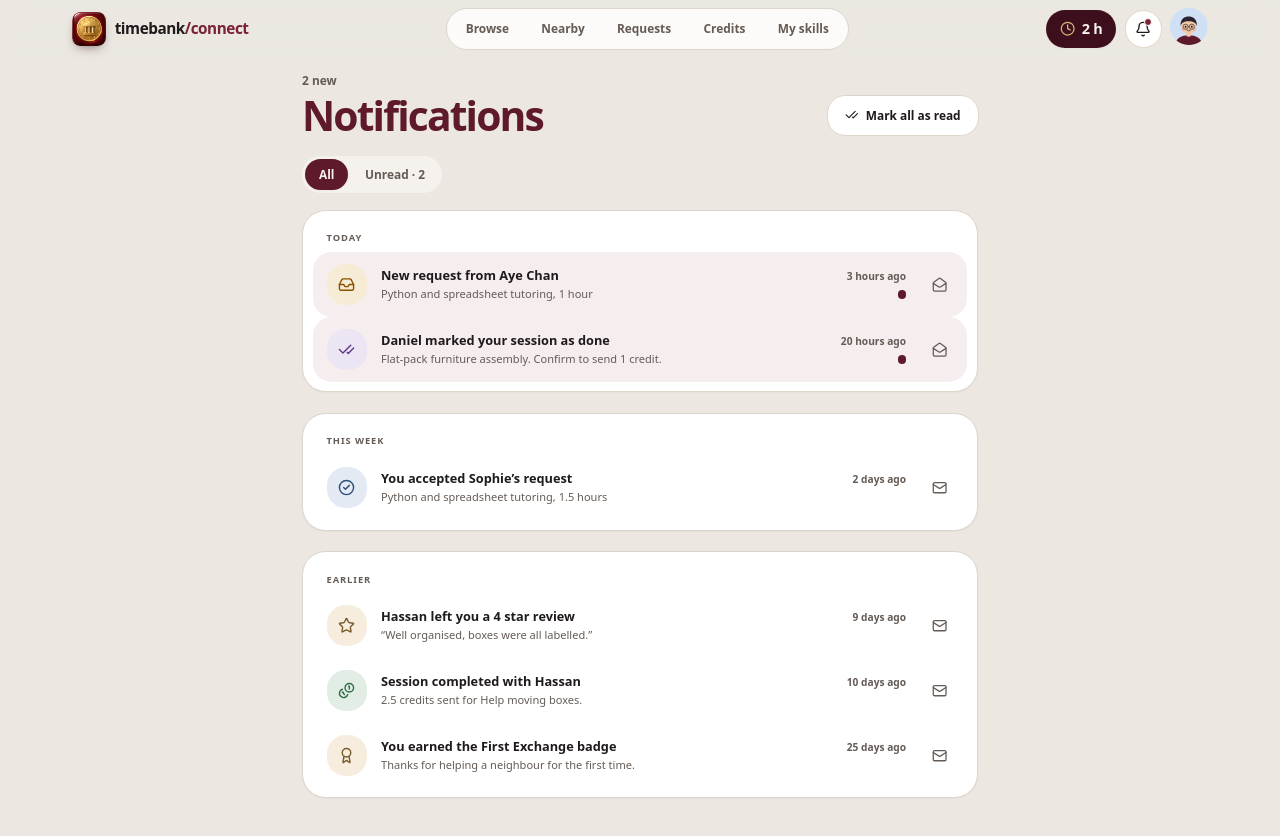
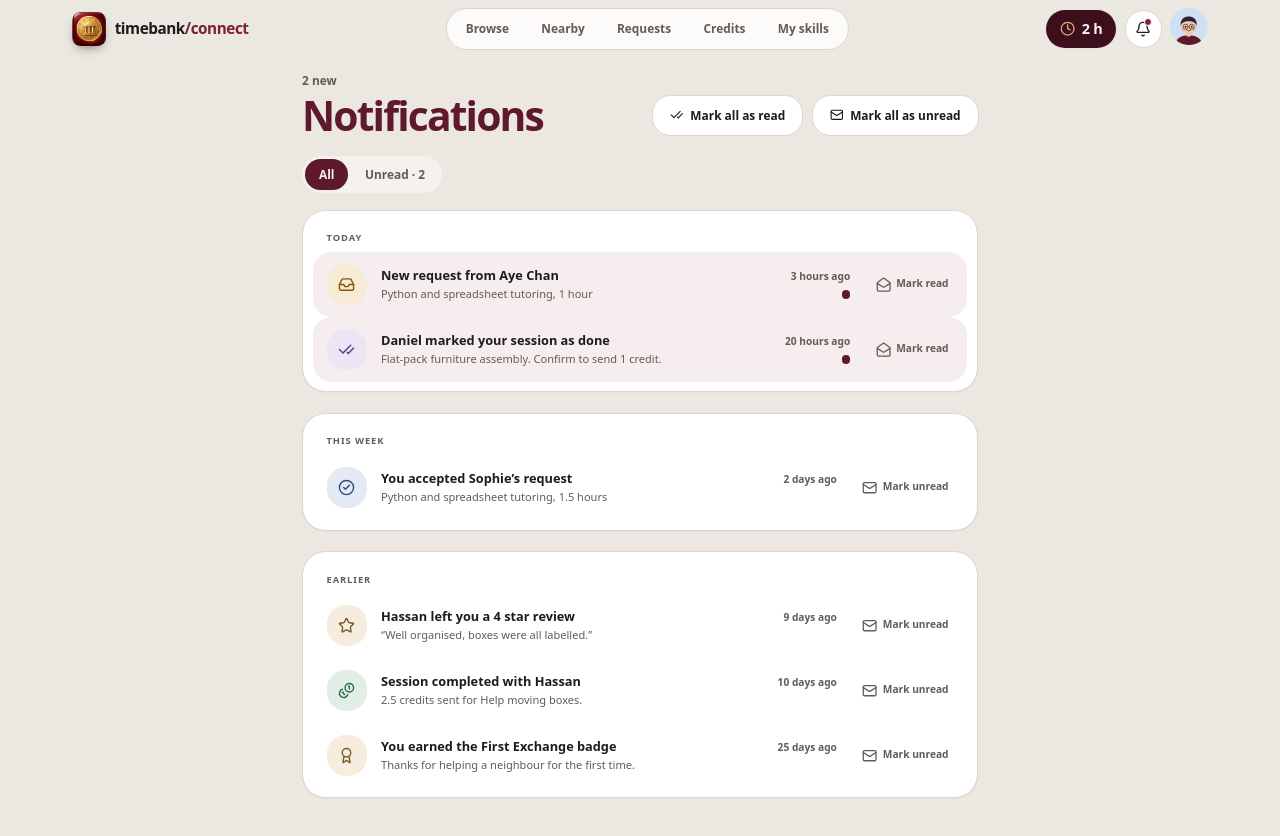
Before and after one commit to kaxlon33/TimeBank_Connect, a React (Vite) app in the folder apps/web/: page /notifications in a window 1280 px wide. Shown: the top 836 px of the page. Built offline with nearby package versions, Linux system fonts and the light colour scheme.

Commit message:
feat(web): add mark all as unread and labelled per-row read toggle on notifications (#13)

```diff
--- a/apps/web/src/features/notifications/NotificationRow.tsx
+++ b/apps/web/src/features/notifications/NotificationRow.tsx
@@ -67,9 +67,10 @@ export function NotificationRow({ notification: n, index, onOpen, onToggleRead }
           onClick={onToggleRead}
           aria-label={unread ? 'Mark as read' : 'Mark as unread'}
           title={unread ? 'Mark as read' : 'Mark as unread'}
-          className="press grid size-10 shrink-0 place-items-center rounded-xl text-muted-foreground hover:bg-card hover:text-wine-700"
+          className="press flex h-10 shrink-0 items-center gap-1.5 rounded-xl px-2.5 text-xs font-bold text-muted-foreground hover:bg-card hover:text-wine-700"
         >
           {unread ? <MailOpen className="size-[18px]" aria-hidden="true" /> : <Mail className="size-[18px]" aria-hidden="true" />}
+          <span className="max-sm:sr-only">{unread ? 'Mark read' : 'Mark unread'}</span>
         </button>
       </div>
     </li>
--- a/apps/web/src/lib/api.ts
+++ b/apps/web/src/lib/api.ts
@@ -415,6 +415,14 @@ export const api = {
     }, 150)
   },
 
+  markAllNotificationsUnread(): Promise<void> {
+    return mutate(() => {
+      db.notifications.forEach((n) => {
+        n.read_at = null
+      })
+    }, 250)
+  },
+
   markAllNotificationsRead(): Promise<void> {
     return mutate(() => {
       const now = new Date().toISOString()
--- a/apps/web/src/pages/NotificationsPage.tsx
+++ b/apps/web/src/pages/NotificationsPage.tsx
@@ -1,6 +1,6 @@
 import { useMemo, useState } from 'react'
 import { useNavigate } from 'react-router-dom'
-import { BellOff, CheckCheck, Loader2 } from 'lucide-react'
+import { BellOff, CheckCheck, Loader2, Mail } from 'lucide-react'
 import { toast } from 'sonner'
 import { NotificationRow } from '@/features/notifications/NotificationRow'
 import { api } from '@/lib/api'
@@ -57,6 +57,19 @@ export function NotificationsPage() {
     }
   }
 
+  async function markAllUnread() {
+    setMarking(true)
+    try {
+      await api.markAllNotificationsUnread()
+      feed.setData((prev) => prev.map((n) => ({ ...n, read_at: null })))
+      toast.success('All marked as unread')
+    } catch {
+      toast.error('We could not update your notifications. Please try again.')
+    } finally {
+      setMarking(false)
+    }
+  }
+
   async function markAll() {
     setMarking(true)
     try {
@@ -81,15 +94,30 @@ export function NotificationsPage() {
             <span className="text-wine-700">Notifications</span>
           </h1>
         </div>
+        <div className="flex flex-wrap gap-2.5">
           <button
             type="button"
             onClick={markAll}
             disabled={marking || unread === 0}
             className="press flex h-12 items-center justify-center gap-2 rounded-2xl border bg-card px-5 text-sm font-bold hover:bg-secondary disabled:cursor-not-allowed disabled:opacity-50"
           >
-          {marking ? <Loader2 className="size-4 animate-spin" aria-hidden="true" /> : <CheckCheck className="size-4" aria-hidden="true" />}
+            {marking ? (
+              <Loader2 className="size-4 animate-spin" aria-hidden="true" />
+            ) : (
+              <CheckCheck className="size-4" aria-hidden="true" />
+            )}
             Mark all as read
           </button>
+          <button
+            type="button"
+            onClick={markAllUnread}
+            disabled={marking || all.length === 0 || unread === all.length}
+            className="press flex h-12 items-center justify-center gap-2 rounded-2xl border bg-card px-5 text-sm font-bold hover:bg-secondary disabled:cursor-not-allowed disabled:opacity-50"
+          >
+            <Mail className="size-4" aria-hidden="true" />
+            Mark all as unread
+          </button>
+        </div>
       </header>
 
       <div role="group" aria-label="Filter notifications" className="tile-in mt-6 inline-flex gap-1 rounded-full bg-muted p-1">
```
Lines whose indentation alone changed are shown as unchanged.
